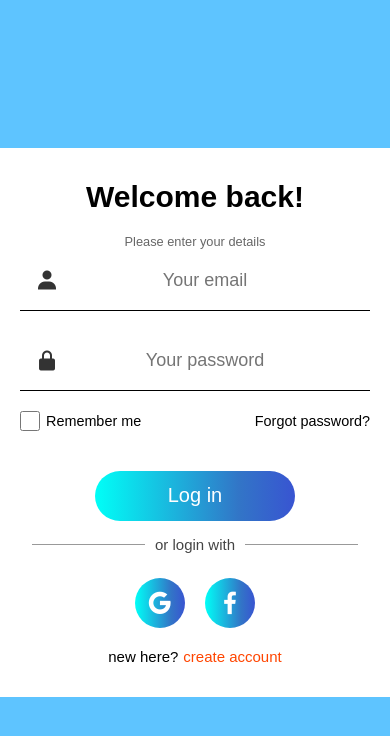
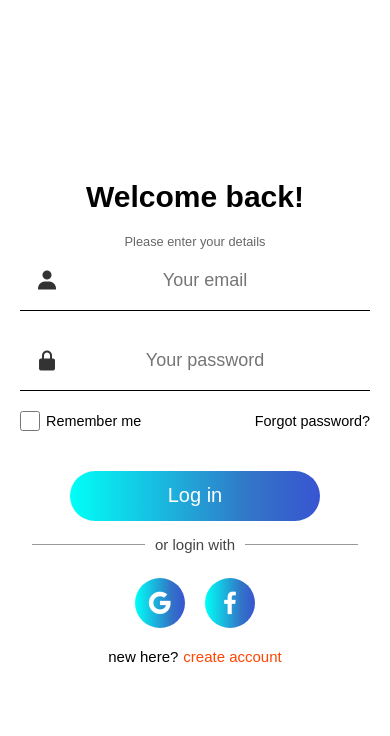
Before and after one commit to tarek9r3a/login, a plain HTML site: page index.html in a window 390 px wide. Drawn offline with nearby package versions, Linux system fonts and the light colour scheme; a web font is replaced by a local one.

Commit message:
Add files via upload

```diff
--- a/login.css
+++ b/login.css
@@ -24,6 +24,7 @@ body {
     padding: 50px;
     border: 2px solid white;
     background-color: white;
+    border-radius: 40px;
     width: min-content;
     ;
 }
@@ -210,12 +211,17 @@ border-bottom: 0.5px solid orangered;
 
 
 @media (max-width: 500px) {
+    body {
+        align-items: stretch;
+        background: white;
+    }
+
     .login {
-        min-width: 90%;
+        width: 100%;
+
+        height: 100vh;
+        border-radius: 0;
         padding: 30px;
-    }
-    .buttonlogin input {
-        width: 200px;
     }
 }
 
```
